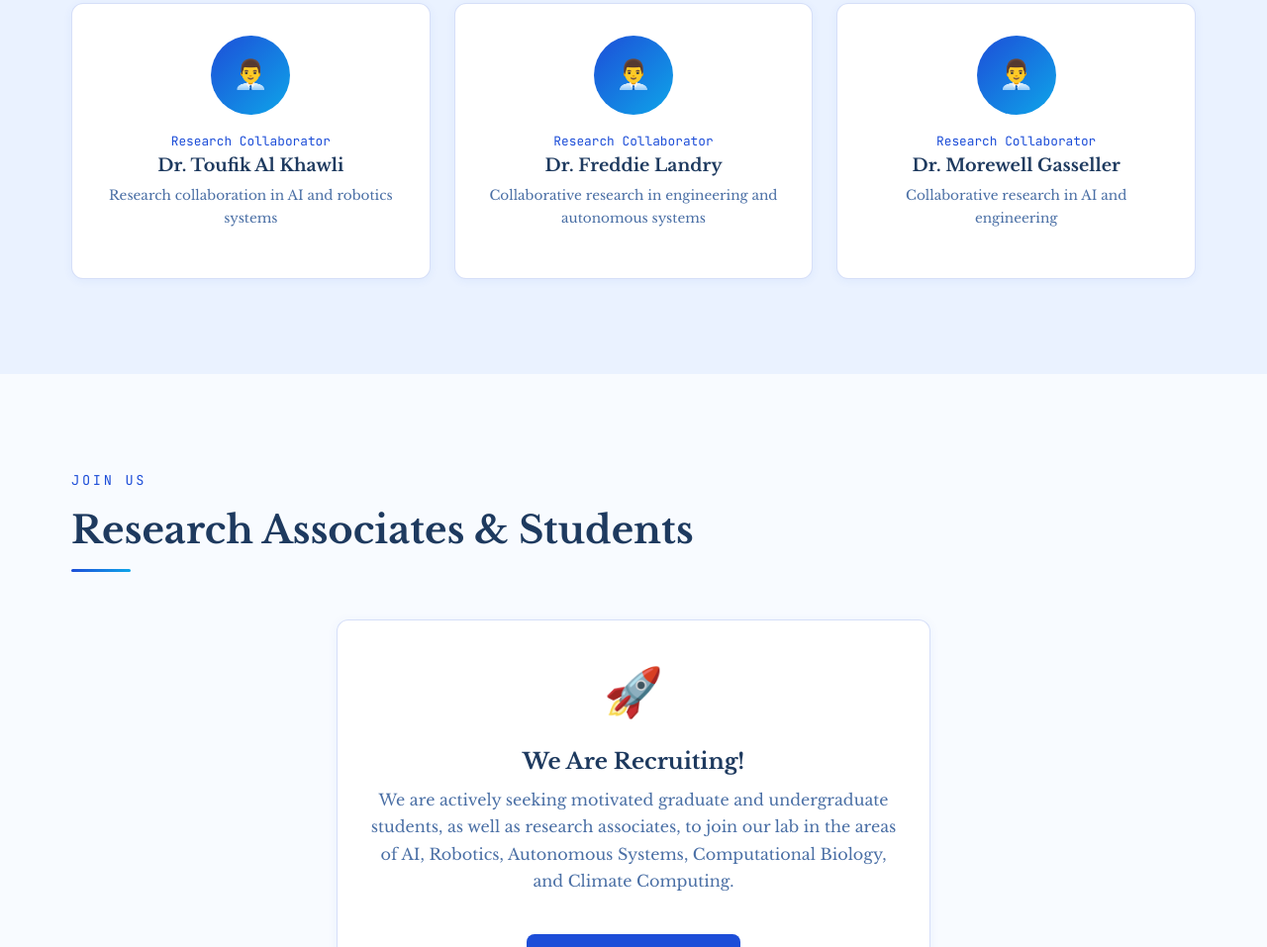
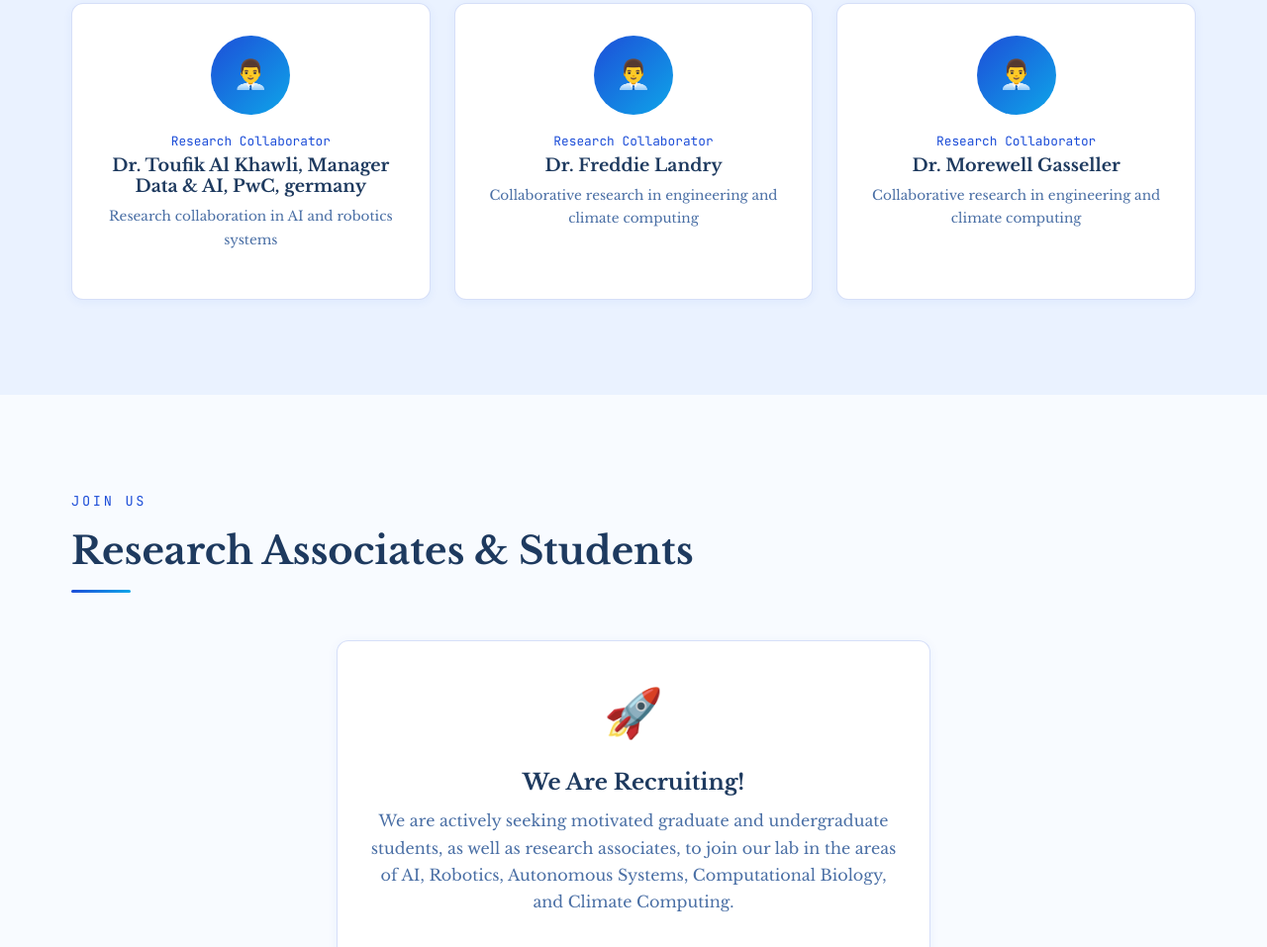
Before and after one commit to shafiqulislamrobotics/ai-robotics-lab, a plain HTML site: page team/index.html in a window 1280 px wide. Shown: the part 1687-2644 px from the top of the page at 99% size. Drawn offline with nearby package versions, Linux system fonts and the light colour scheme.

Commit message:
Update index.html

```diff
--- a/team/index.html
+++ b/team/index.html
@@ -83,20 +83,20 @@
       <div class="team-card">
         <div class="team-avatar">👨‍💼</div>
         <div class="team-role">Research Collaborator</div>
-        <h3 style="color:#fff;font-size:1.1rem;">Dr. Toufik Al Khawli</h3>
+        <h3 style="color:#fff;font-size:1.1rem;">Dr. Toufik Al Khawli, Manager Data & AI, PwC, germany</h3>
         <p style="font-size:.85rem;margin-top:.5rem;">Research collaboration in AI and robotics systems</p>
       </div>
       <div class="team-card">
         <div class="team-avatar">👨‍💼</div>
         <div class="team-role">Research Collaborator</div>
         <h3 style="color:#fff;font-size:1.1rem;">Dr. Freddie Landry</h3>
-        <p style="font-size:.85rem;margin-top:.5rem;">Collaborative research in engineering and autonomous systems</p>
+        <p style="font-size:.85rem;margin-top:.5rem;">Collaborative research in engineering and climate computing</p>
       </div>
       <div class="team-card">
         <div class="team-avatar">👨‍💼</div>
         <div class="team-role">Research Collaborator</div>
         <h3 style="color:#fff;font-size:1.1rem;">Dr. Morewell Gasseller</h3>
-        <p style="font-size:.85rem;margin-top:.5rem;">Collaborative research in AI and engineering</p>
+        <p style="font-size:.85rem;margin-top:.5rem;">Collaborative research in engineering and climate computing</p>
       </div>
     </div>
   </div>
```
